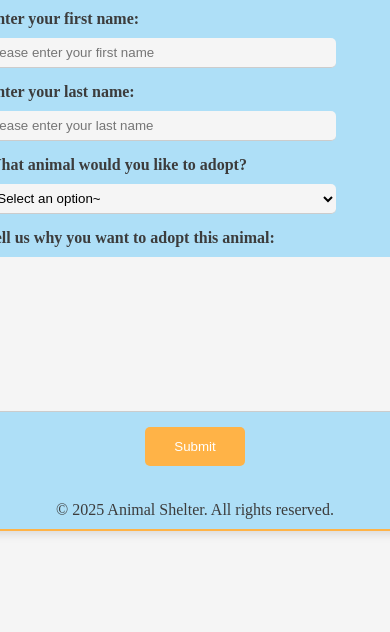
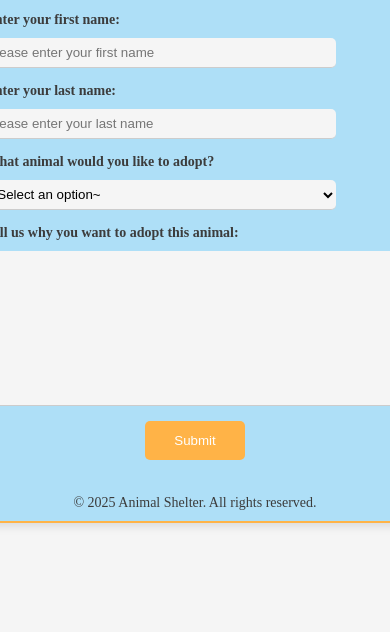
Before and after one commit to ezzzinne/AdoptPetForm, a plain HTML site: page index.html in a window 390 px wide. Shown: the part 212-844 px from the top of the page. Drawn offline with Linux system fonts and the light colour scheme.

Commit message:
fifth commit

```diff
--- a/main.css
+++ b/main.css
@@ -11,17 +11,15 @@ body {
     flex-direction: column;
     justify-content: center;
     align-items: center;
-    height: 100vh;
 }
 
 main {
     max-width: 800px;
-    padding: 10px 20px;
+    padding: 10px 40px;
     background-color: #AEDFF7;
     border: 2px solid #FFB347;
     border-radius: 8px;
     box-shadow: 0 4px 8px rgba(0, 0, 0, 0.1);
-    overflow: auto;
 }
 
 section, header {
@@ -80,3 +78,14 @@ footer {
     color: #3C3C3C;
     padding: 20px 0 0;
 }
+
+@media (max-width: 480px) {
+    body {
+      font-size: 14px;
+      height: 100vh;
+    }
+
+    main {
+        padding: 10px 10px;
+    }
+}
```
